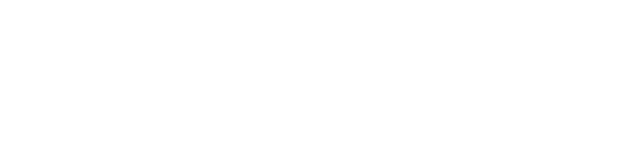
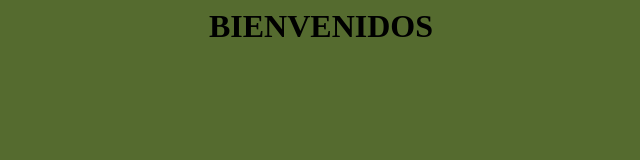
Before and after one commit to alantrrs128/ProyectoPrueba, a plain HTML site: page index.html in a window 1280 px wide. Shown: the whole page, without its empty margins (319-959 px from the left). Drawn offline with Linux system fonts and the light colour scheme.

Commit message:
Se agrego hoja de estilos

```diff
--- /dev/null
+++ b/css/estilos.css
@@ -0,0 +1,5 @@
+body
+{
+    text-align: center;
+    background-color: darkolivegreen;
+}
--- a/index.html
+++ b/index.html
@@ -3,8 +3,9 @@
         <title>
             Antar Eslabon System S.A de C.V
         </title>
+        <link rel="stylesheet" href="css/estilos.css" />
     </head>
     <body>
-
+        <h1><b>BIENVENIDOS</b></h1>
     </body>
 </html>
```
